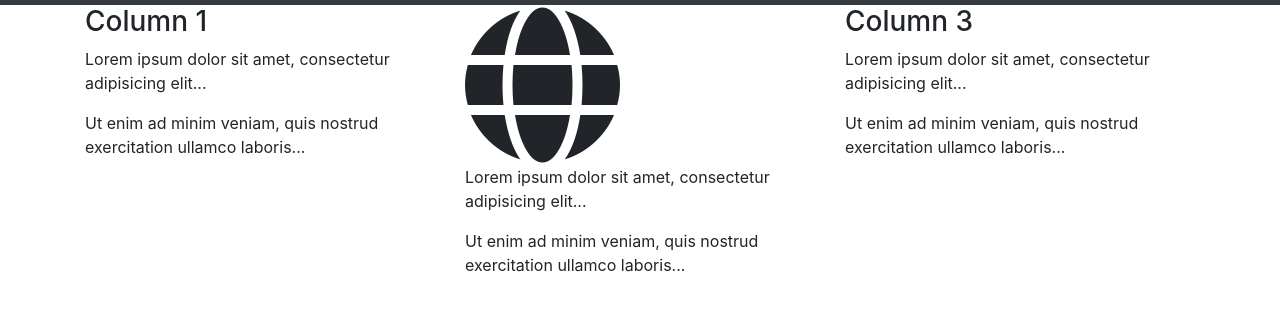
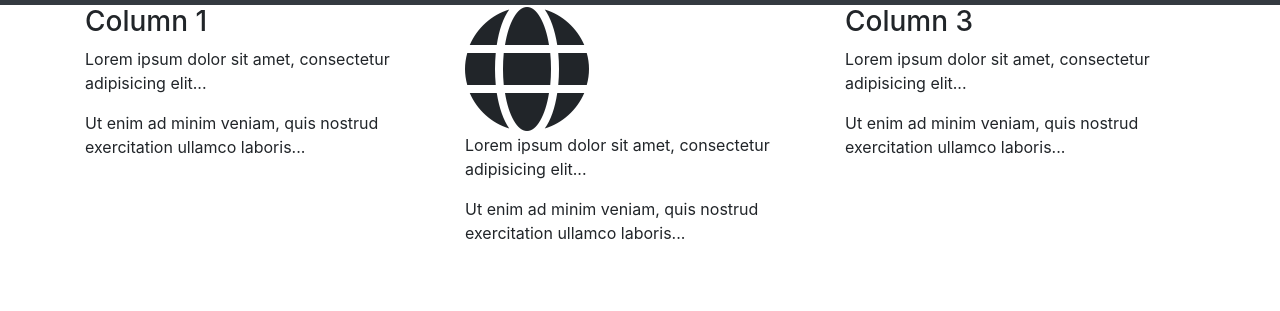
Before and after one commit to ashsoci/web-dev, a website: page html/home.html in a window 1280 px wide. Shown: the part 51-362 px from the top of the page. Drawn offline with nearby package versions, Linux system fonts and the light colour scheme.

Commit message:
Added columns

```diff
--- a/html/home.html
+++ b/html/home.html
@@ -49,7 +49,7 @@
                     <p>Ut enim ad minim veniam, quis nostrud exercitation ullamco laboris...</p>
                 </div>
                 <div class="col-sm-4">
-                    <i class="fas fa-globe fa-10x"></i>
+                    <i class="fas fa-globe fa-8x" style="text-align: center;"></i>
                     <p>Lorem ipsum dolor sit amet, consectetur adipisicing elit...</p>
                     <p>Ut enim ad minim veniam, quis nostrud exercitation ullamco laboris...</p>
                 </div>
```
